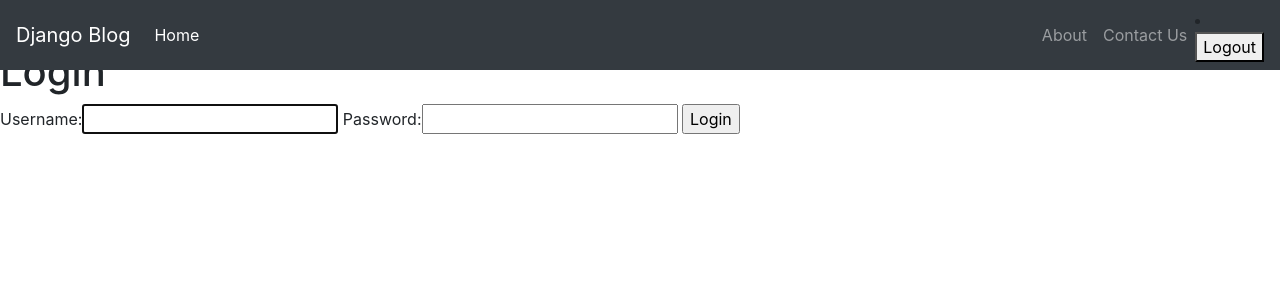
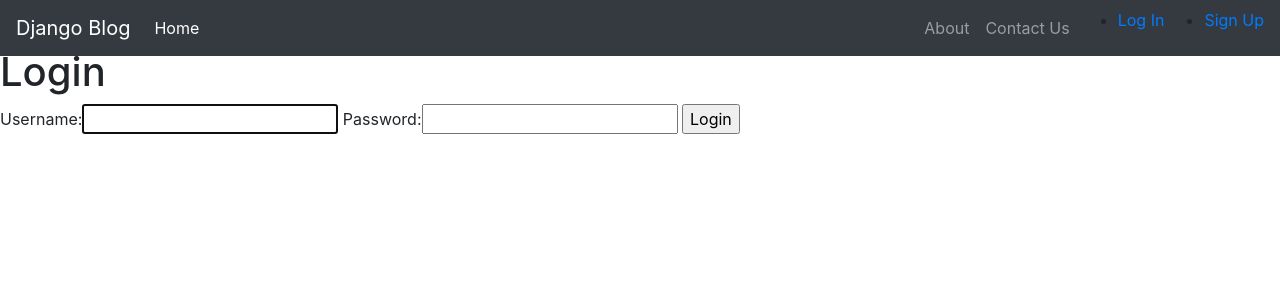
Before and after one commit to sheilambadi/django-blog, a Django app: page /accounts/login/ in a window 1280 px wide. Shown: the top 300 px of the page. Run offline with Django 3.2, Linux system fonts and the light colour scheme; some libraries are stand-ins or nearby versions.

Commit message:
check login status

```diff
--- a/templates/base_layout.html
+++ b/templates/base_layout.html
@@ -1,26 +1,31 @@
 {% load static from staticfiles %}
 <!DOCTYPE html>
 <html lang="en">
+
 <head>
     <meta charset="UTF-8">
     <meta name="viewport" content="width=device-width, initial-scale=1.0">
     <meta http-equiv="X-UA-Compatible" content="ie=edge">
     <title>Articles</title>
     <link rel="stylesheet" href={% static 'bootstrap/dist/css/bootstrap.min.css'%}>
-    <link rel="stylesheet" type = "text/css" href={% static 'css/style.css'%}>
+    <link rel="stylesheet" type="text/css" href={% static 'css/style.css'%}>
     <link href={% static 'font-awesome/css/font-awesome.min.css'%} rel="stylesheet" type="text/css">
 </head>
+
 <body>
     <nav class="navbar navbar-expand-md navbar-dark bg-dark fixed-top">
         <a class="navbar-brand" href="{% url 'articles:article_list' %}">Django Blog</a>
-            <button class="navbar-toggler" type="button" data-toggle="collapse" data-target="#navbarsExampleDefault" aria-controls="navbarsExampleDefault" aria-expanded="false" aria-label="Toggle navigation">
+        <button class="navbar-toggler" type="button" data-toggle="collapse" data-target="#navbarsExampleDefault" aria-controls="navbarsExampleDefault"
+            aria-expanded="false" aria-label="Toggle navigation">
             <span class="navbar-toggler-icon"></span>
         </button>
 
         <div class="collapse navbar-collapse" id="navbarsExampleDefault">
             <ul class="navbar-nav mr-auto">
                 <li class="nav-item active">
-                    <a class="nav-link" href="{% url 'articles:article_list' %}">Home <span class="sr-only">(current)</span></a>
+                    <a class="nav-link" href="{% url 'articles:article_list' %}">Home
+                        <span class="sr-only">(current)</span>
+                    </a>
                 </li>
             </ul>
             <ul class="navbar-nav ml-auto">
@@ -31,6 +36,11 @@
                     <a class="nav-link" href="#">Contact Us</a>
                 </li>
             </ul>
+            {% if user.is_authenticated %}
+            <ul>
+                <li><a href="{% url 'articles:create' %}">Create Article</a></li>
+            </ul>
+            <ul>
                 <li class="nav-item">
                     <form action="{% url 'accounts:logout' %}" method="post">
                         {% csrf_token %}
@@ -38,19 +48,26 @@
                     </form>
                 </li>
             </ul>
+            {% else %}
+            <ul>
+                <li><a href="{% url 'accounts:login' %}">Log In</a></li>
+            </ul>
+            <ul>
+                <li><a href="{% url 'accounts:signup' %}">Sign Up</a></li>
+            </ul>
+            {% endif %}
         </div>
     </nav>
-    {% block content %}
-
-    {% endblock %}
+    {% block content %} {% endblock %}
 
     <script src={% static 'jquery/dist/jquery.slim.min.js' %}></script>
     <script src={% static 'bootstrap/dist/js/bootstrap.min.js' %}></script>
 
     <script>
-        jQuery(function($){
+        jQuery(function ($) {
             $('img').addClass('img-fluid');
         });
     </script>
 </body>
+
 </html>
```
Lines whose indentation alone changed are shown as unchanged.
